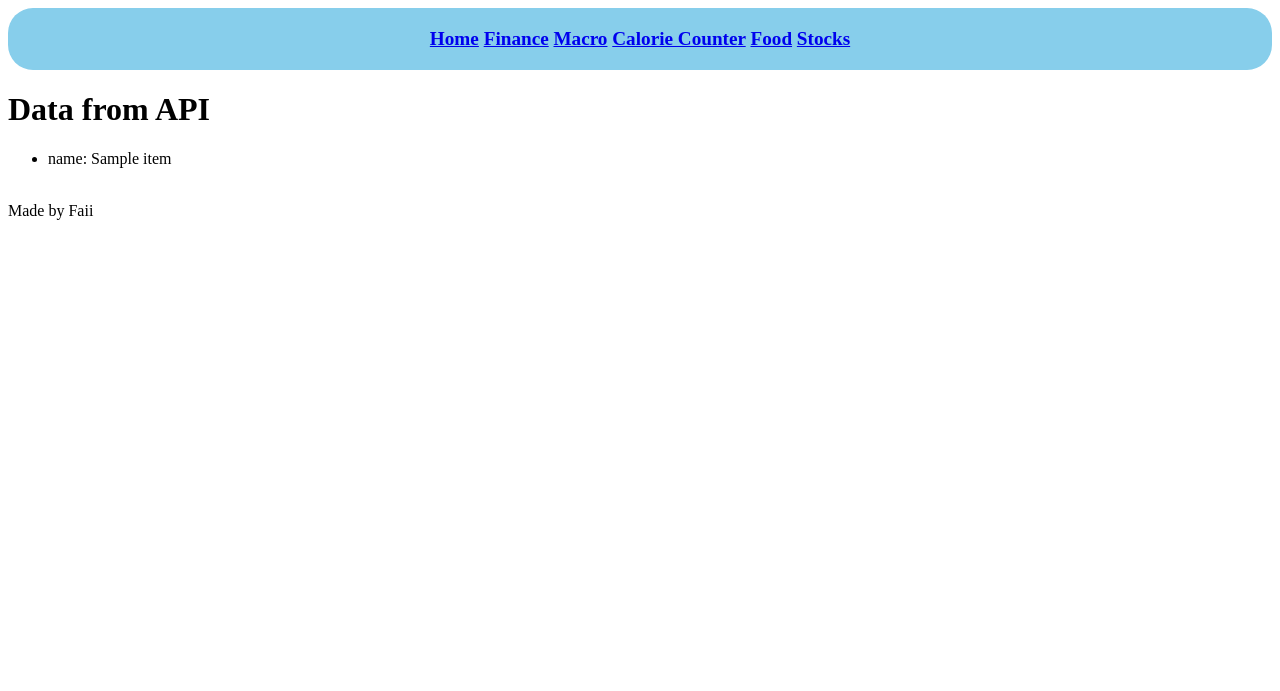
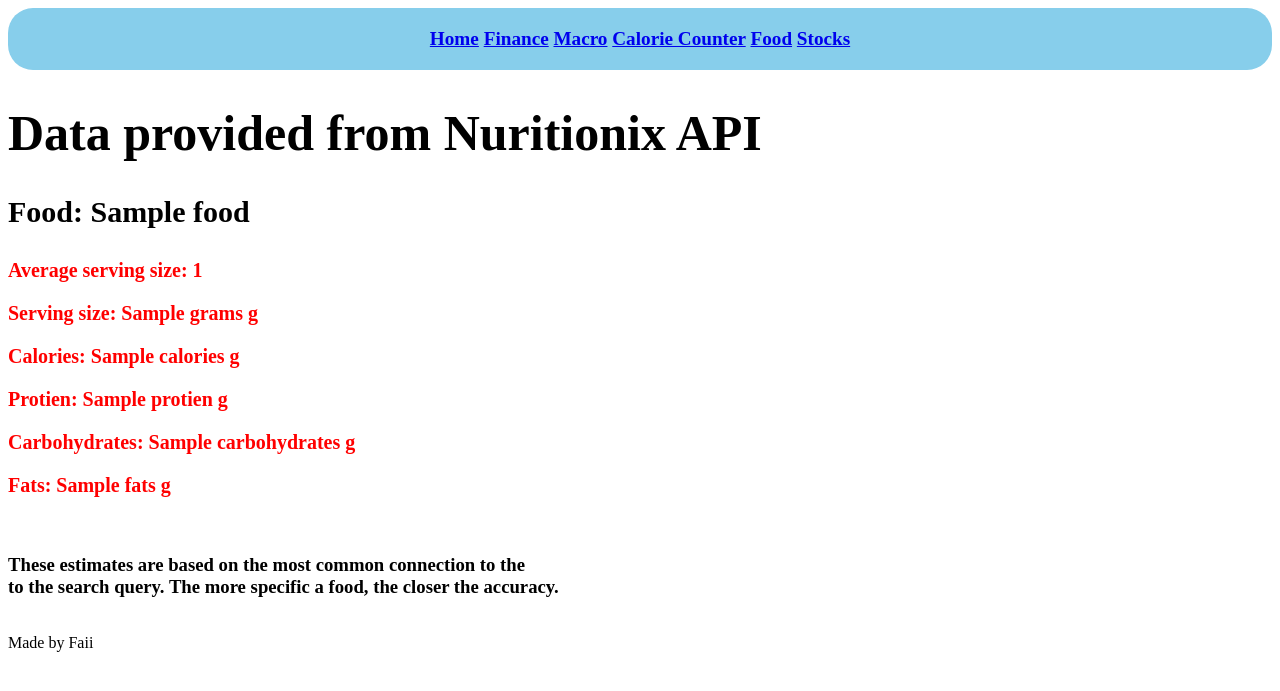
Before and after one commit to I-choose-charmander/Kaizen, a Django app: page /stock-api-data/ in a window 1280 px wide. Shown: the top 691 px of the page. Run offline with Django 5.2, Linux system fonts and the light colour scheme; tables that the repository leaves empty hold one stand-in row (values such as "Sample post"); a database or web service that is not in the repository returns one stand-in record (values such as "Sample title"); data that the repository does not hold is empty.

Commit message:
Made changes to forms, models, NIX api

```diff
--- a/app/forms.py
+++ b/app/forms.py
@@ -56,3 +56,8 @@ class RegisterForm(UserCreationForm):
 class Meta:
     model = User
     fields =['first_name','last_name','username','email','password','password2']
+
+class FoodForm(forms.ModelForm):
+    class Meta:
+        model = Food
+        fields = ('food',)
--- a/app/models.py
+++ b/app/models.py
@@ -4,3 +4,6 @@ from django.db import models
 
 class macroModel(models.Model):
     height = models.IntegerField(default=0)
+
+class Food(models.Model):
+    food = models.CharField(max_length=50)
--- a/app/views.py
+++ b/app/views.py
@@ -148,24 +148,43 @@ def c_results(request):
             return render(request, 'c_results.html', {'ans': cal })
 
 def food(request):
-    return render(request,"Food.html")
+    form = FoodForm()
+    return render(request,"Food.html",{'form':form})
 
 def get_api_data(request):
-    query = request.GET.get('food')
+    query = request.POST.get('food')
     api_key = os.getenv('API_KEY_NIX')
     app_id = os.getenv('APP_ID_NIX')
-    url = "https://trackapi.nutritionix.com/v2/search/instant"
+    url = 'https://trackapi.nutritionix.com/v2/natural/nutrients'
     headers={
+            'Content-Type': 'application/json',
             'x-app-id': app_id,
             'x-app-key': api_key,
                 }
-    response = requests.get(url,headers=headers,params={"query": query})
-    if request.GET.get('breakdown') == "":
-        if response.status_code == 200:
-            data = response.json()
-            return render(request, 'display.html', {'data': data})
-        data = 'Request failed with status code {response.status_code}'
+    search = {
+         'query' : query
+    }
+
+    response = requests.post(url,headers=headers,data=json.dumps(search))
+    if response.status_code == 200:
+        data2 = response.json()
+        for item in data2['foods']:
+             #data.append(item)
+
+             serving = item['serving_unit']
+             grams = item['serving_weight_grams']
+             calories_of_food = item['nf_calories']
+             fats = item['nf_total_fat']
+             carbo = item['nf_total_carbohydrate']
+             protien = item['nf_protein']
+
+             data = {'Food': query, 'Serving_size': serving, 'Grams':grams,
+                     'Calories': calories_of_food, 'Protien':protien, "Carbohydrates":carbo, 'Fats':fats}
+
+
         return render(request, 'display.html', {'data': data})
+    error= f'Request failed with status code {response.status_code}'
+    return render(request, 'display.html', {'data': error})
 
 def stock_api_data(request):
         ticker = request.POST.get('ticker', 'null')
--- a/templates/display.html
+++ b/templates/display.html
@@ -2,11 +2,18 @@
 {% block title %} Faii-Zen {% endblock title%}
 {% block content %}
 <body>
-    <h1>Data from API</h1>
-    <ul>
-    {% for key, value in data.items %}
-        <li>{{ key }}: {{ value }}</li>
-    {% endfor %}
-    </ul>
+    <h1 style='font-size:50px;'>Data provided from  Nuritionix API</h1>
+
+    <p class='food_name'style='font-size:30px;font-weight:bold;'>Food: {{data.Food}}</p>
+    <p style='color:red;font-size:20px;font-weight:bold;'>Average serving size: {{data.Serving_size}}</p>
+    <p style='color:red;font-size:20px;font-weight:bold;'>Serving size: {{data.Grams}} g</p>
+    <p style='color:red;font-size:20px;font-weight:bold;'>Calories: {{data.Calories}} g</p>
+    <p style='color:red;font-size:20px;font-weight:bold;'>Protien: {{data.Protien}} g</p>
+    <p style='color:red;font-size:20px;font-weight:bold;'>Carbohydrates: {{data.Carbohydrates}} g</p>
+    <p style='color:red;font-size:20px;font-weight:bold;'>Fats: {{data.Fats}} g</p></br>
+
+    <h3> These estimates are based on the most common connection to the </br>
+     to the search query. The more specific a food, the closer the accuracy.</br>
+    </h3>
 </body>
 {% endblock content %}
--- a/web_project/settings.py
+++ b/web_project/settings.py
@@ -24,7 +24,7 @@ BASE_DIR = Path(__file__).resolve().parent.parent
 SECRET_KEY = 'django-insecure-jad!=i(y4%71u)_!^1742^iyhs#dxqyu$79)zz%i4($%gqpkht'
 
 # SECURITY WARNING: don't run with debug turned on in production!
-DEBUG = False
+DEBUG = True
 
 ALLOWED_HOSTS = ['*']
 
```
Also changed, not shown: templates/Food.html (+6 -2 lines).
